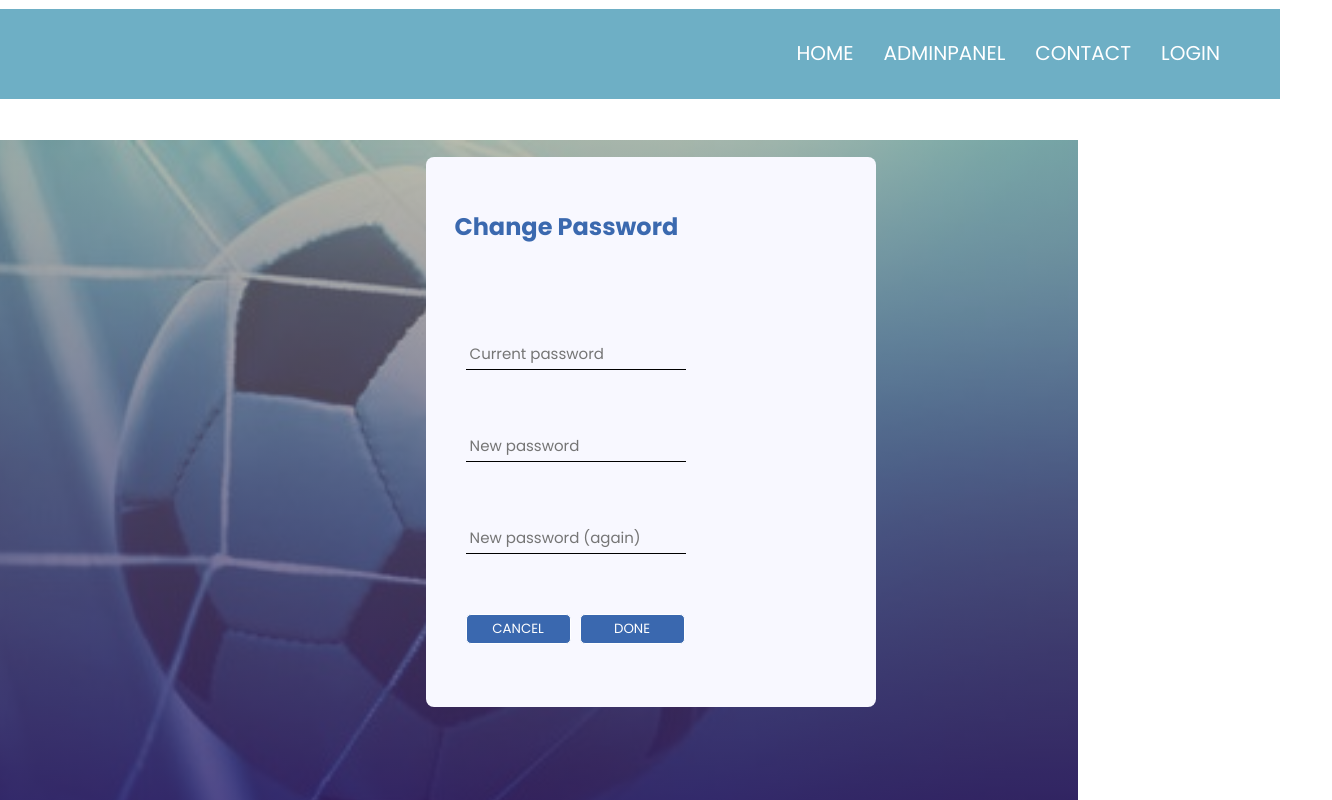
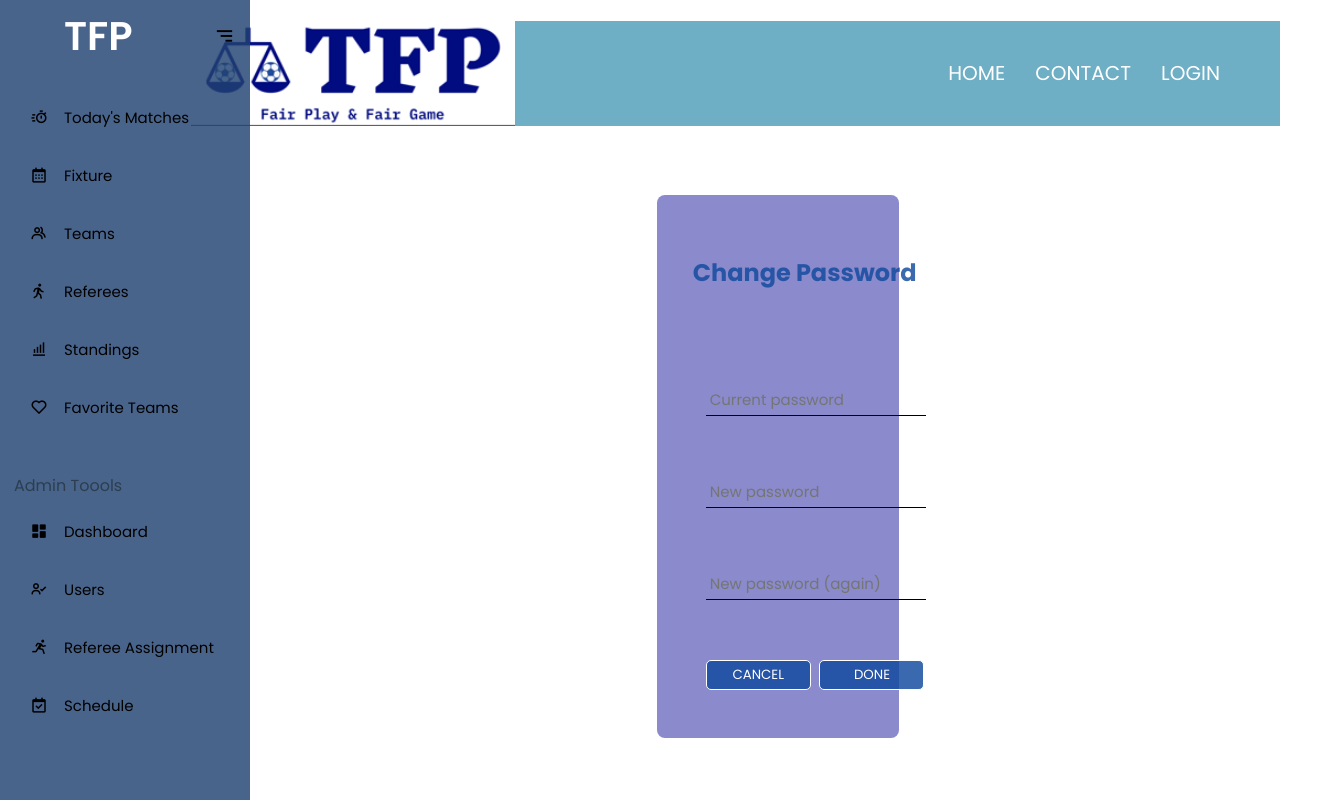
Before and after one commit to SU-CS308-22FA/Team-41-Frontend, a Vue app: page /ChangePassword in a window 1280 px wide. Shown: the top 800 px of the page, 1332 px wide, since content can reach past the window. Built offline with nearby package versions, Linux system fonts and the light colour scheme.

Commit message:
some design and routing changes

```diff
--- a/src/components/AdminHome.vue
+++ b/src/components/AdminHome.vue
@@ -14,7 +14,7 @@
                         <img src="../assets/user.png" width=55px height=55px alt="">
                     </div>
                 </div>
-                <div class="card">
+                <div class="card" @click="goToReferee">
                     <div class="box">
                         <h1>33</h1>
                         <h3>Referees</h3>
@@ -128,6 +128,9 @@
             goToFeedback() {
                 this.$router.replace("/ShowFeedback");
             },
+            goToReferee() {
+                this.$router.replace("/Referee");
+            }
         }
     };
 </script>
--- a/src/components/ChangePassword.vue
+++ b/src/components/ChangePassword.vue
@@ -1,6 +1,7 @@
 
 <template>
     <NavBar></NavBar>
+    <SideBar></SideBar>
 
     <div class="container">
 
@@ -25,13 +26,15 @@
 </template>
 
 <script>
-    import NavBar from './NavBar.vue'
+    import NavBar from './NavBar.vue';
+    import SideBar from './SideBar.vue'
 
     export default {
         path: '/EditProfile',
         name: 'EditProfile',
         components: {
             NavBar,
+            SideBar,
         },
         methods: {
             goToProfile() {
@@ -47,7 +50,6 @@
         box-sizing: border-box;
         padding:0;
         margin:0;
-        background-color:rgba(47, 20, 109, 0.8);
     }
 
     body{
@@ -55,45 +57,26 @@
         height: 100%;
         align-items: center;
         justify-content: center;
-        background-color: rgba(47, 20, 109, 0.8);
         position: absolute;
         bottom:0px;
     }
-    h2{
-        margin-left: -70%;
+
+    .container{
+        background-size: cover;
+        height:100%;
+        width: 100%;
+        align-items: center;
+        display: flex;
+        padding-left: 33%;
+        margin-top: 5%;
+        margin-left: 5%;
     }
 
-    .container{
-        background-color: rgba(47, 20, 109, 0.8);
-        background-image: linear-gradient(to bottom, rgba(145,146,122,0.62),rgba(47, 20, 109, 0.8)),url(../assets/ball.jpg);
-        background-size: cover;
-        height:100vh;
-        width: 136.3vh;
-        margin: 3.2% -1% 0 -1%;
-
-        display: flex;
-        padding-left: 33%;
-
-    }
-
-    img{
-        box-sizing: border-box;
-
-        width: 149px;
-        height: 149px;
-        border-radius: 50%;
-        margin-bottom: -50%;
-
-        border:5px solid rgba(31, 28, 101, 0.818);
-        padding:3px;
-        background-color: white;
-
-    }
     .editp{
-        background-color: ghostwhite;
-        width: 450px;
-        height: 550px;
-        padding:40px;
+        background-color: rgb(138, 138, 204);
+        width: 35%;
+        height: 55%;
+        padding: 7%;
         margin: 1.1em 1em;
         display: flex;
         border-radius: 8px;
--- a/src/components/EditProfile.vue
+++ b/src/components/EditProfile.vue
@@ -1,5 +1,6 @@
 <template>
     <NavBar></NavBar>
+    <SideBar></SideBar>
 
     <div class="container">
 
@@ -35,13 +36,15 @@
 </template>
 
 <script>
-    import NavBar from './NavBar.vue'
+    import NavBar from './NavBar.vue';
+    import SideBar from './SideBar.vue';
 
     export default {
         path: '/EditProfile',
         name: 'EditProfile',
         components: {
             NavBar,
+            SideBar,
         },
         data(){
             return {
@@ -110,15 +113,14 @@
     }
 
     .container{
-        background-color: rgba(47, 20, 109, 0.8);
-        background-image: linear-gradient(to bottom, rgba(145,146,122,0.62),rgba(47, 20, 109, 0.8)),url(../assets/ball.jpg);
         background-size: cover;
-        height:100vh;
-        margin: 3.2% -1% 0 -1%;
-        width: 136.3vh;
+        height:100%;
+        width: 100%;
+        align-items: center;
         display: flex;
         padding-left: 33%;
-
+        margin-top: 5%;
+        margin-left: -5%;
     }
 
     img{
@@ -135,10 +137,10 @@
 
     }
     .editp{
-        background-color: ghostwhite;
-        width: 450px;
-        height: 550px;
-        padding:40px;
+        background-color: rgb(138, 138, 204);
+        width: 55%;
+        height: 55%;
+        padding: 7%;
         margin: 1.1em 1em;
         display: flex;
         border-radius: 8px;
--- a/src/components/FixturePage.vue
+++ b/src/components/FixturePage.vue
@@ -10,53 +10,53 @@
             <div v-else-if="items.length === 0 || finishedLoading === false">
                 <loadingPage></loadingPage>
             </div>
-            <div v-else>
-                <div class="head">
-                    <div class="text">
+            <table v-else>
+                <tr class="head">
+                    <td class="text">
                         Teams
-                    </div>
-                    <div class="text">
+                    </td>
+                    <td class="text">
                         Referee
-                    </div>
-                    <div class="text">
+                    </td>
+                    <td class="text">
                         Stadium
-                    </div>
-                    <div class="text">
+                    </td>
+                    <td class="text">
                         Date and Time
-                    </div>
-                </div>
+                    </td>
+                </tr>
 
                 <div v-for="item in items[0]" :key="item.id">
-                    <div class="match" v-if="item.status === 'Match Finished'">
-                        <div class="text">
+                    <tr class="match" v-if="item.status === 'Match Finished'">
+                        <td class="text">
                             {{item.homeTeamName}} <h3>&nbsp; {{item.goalHome}} - {{item.goalAway}} &nbsp;</h3> {{item.awayTeamName}}
-                        </div>
-                        <div class="text">
+                        </td>
+                        <td class="text">
                             {{item.referee}}
-                        </div>
-                        <div class="text">
+                        </td>
+                        <td class="text">
                             {{item.stadiumName}}
-                        </div>
-                        <div class="text">
+                        </td>
+                        <td class="text">
                             {{item.dateAndTime.toString().replace("T", " ")}}
-                        </div>
-                    </div>
-                    <div class="matchPlayed" v-else>
-                        <div class="text">
+                        </td>
+                    </tr>
+                    <tr class="matchPlayed" v-else>
+                        <td class="text">
                             {{item.homeTeamName}} vs. {{item.awayTeamName}}
-                        </div>
-                        <div class="text">
+                        </td>
+                        <td class="text">
                             {{item.referee}}
-                        </div>
-                        <div class="text">
+                        </td>
+                        <td class="text">
                             {{item.stadiumName}}
-                        </div>
-                        <div class="text">
+                        </td>
+                        <td class="text">
                             {{item.dateAndTime.toString().replace("T", " ")}}
-                        </div>
-                    </div>
+                        </td>
+                    </tr>
                 </div>
-            </div>
+            </table>
         </div>
     </div>
 </template>
@@ -132,6 +132,15 @@
         background-color: lightblue;
         font-size: small;
     }
+
+    table{
+        width: 100%;
+    }
+
+    td {
+        text-align: center;
+    }
+
     .matchPlayed{
         text-decoration: none;
         display: flex;
--- a/src/components/NavBar.vue
+++ b/src/components/NavBar.vue
@@ -4,10 +4,8 @@
             <img src="../assets/tfpLogo.png" alt="">
         </div>
         <div class="navlinks">
-
             <ul>
                 <li><router-link class= "navborder" to="/">HOME</router-link></li>
-                <li><router-link class= "navborder" to="/AdminHome">ADMINPANEL</router-link></li>
                 <li><router-link class= "navborder" to="/feedback">CONTACT</router-link></li>
                 <li v-if="showProfile === false"><router-link class= "navborder" to="/login">LOGIN</router-link></li>
                 <li v-else><router-link class= "navborder" to="/profilepage">PROFILE</router-link></li>
@@ -47,14 +45,13 @@
         display:flex;
         justify-content: space-between;
         align-items: center;
-        margin-top: -4%;
+        margin-top: -3.75%;
     }
 
     img {
-        width: 200px;
-        height: 90px;
+        width: 800px;
+        height: 105px;
         padding-right:60%;
-        cursor:pointer;
     }
 
     .navlinks{
--- a/src/components/ProfilePage.vue
+++ b/src/components/ProfilePage.vue
@@ -108,24 +108,26 @@
 
     body{
         display: flex;
-        top: 110px;
+        width: 100%;
         height: 100%;
         position: absolute;
         bottom:0px;
     }
     .container{
-        height:100vh;
-        width: 136.3vh;
-        text-align: center;
+        background-size: cover;
+        height:100%;
+        width: 100%;
+        align-items: center;
         display: flex;
         padding-left: 33%;
-        align-items: center;
+        margin-top: 2%;
+        margin-left: -7%;
     }
 
     .user-info{
         background-color: rgb(138, 138, 204);
-        width: 450px;
-        height: 550px;
+        width: 40%;
+        height: 65%;
         padding:30px;
         margin: 1.1em 1em;
         display:grid;
--- a/src/components/SideBar.vue
+++ b/src/components/SideBar.vue
@@ -55,7 +55,7 @@
                 <span class="tooltip">{{ menuItem.tooltip || menuItem.name }}</span>
               </li>
             </span>
-            <div v-if="isAdmin()">
+            <div v-if="showAdminTools === true || true">
               <br>
               <li>
                 <a>
@@ -131,6 +131,7 @@
       data() {
         return {
           isOpened: false,
+          showAdminTools: false,
           adminTools: [
               {
                 link: '/AdminHome',
@@ -216,18 +217,15 @@
         }
       },
       mounted() {
+        if(localStorage.isAdmin) this.showAdminTools = localStorage.isAdmin;
         this.isOpened = this.isMenuOpen;
-      },
-      methods: {
-        isAdmin() {
-          if(localStorage.isAdmin) return localStorage.isAdmin;
-          return false;
-
-        }
       },
       watch: {
         isOpened() {
           window.document.body.style.paddingLeft = this.isOpened && this.isPaddingLeft ? this.menuOpenedPaddingLeftBody : this.menuClosedPaddingLeftBody
+        },
+        showAdminTools() {
+          if(localStorage.isAdmin) this.showAdminTools = localStorage.isAdmin;
         }
       }
     }
```
